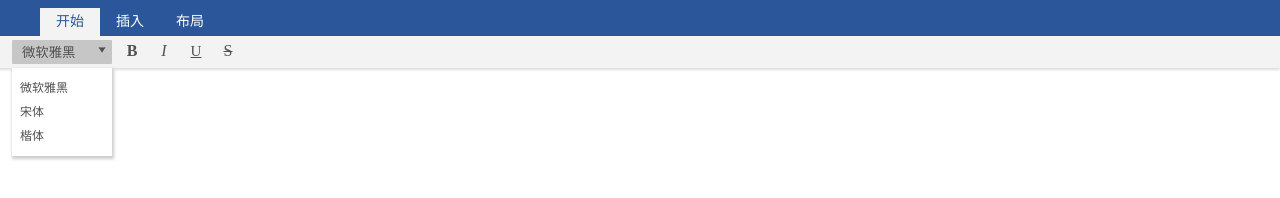
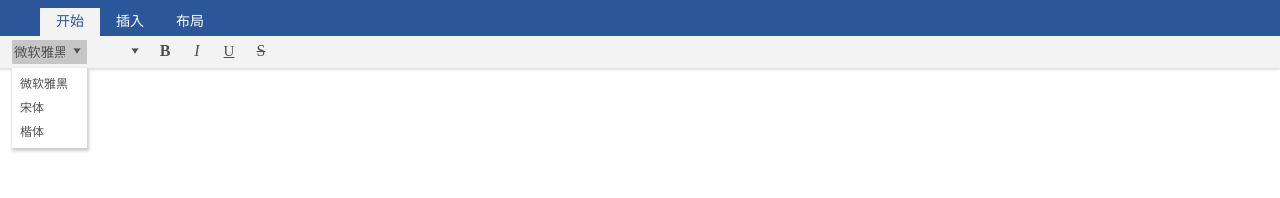
Before and after one commit to yszhu5/ZEditor, a website built with webpack: page example.html in a window 1280 px wide. Both pictures are taken after a click on the element 62 px from the left and 52 px from the top of the page. Built offline with nearby package versions, Linux system fonts and the light colour scheme.

Commit message:
字号工具封装

```diff
--- a/src/core/commands.ts
+++ b/src/core/commands.ts
@@ -1,3 +1,6 @@
+import { fontSizeOptions } from "./tool-bar";
+
+// 获取Range覆盖的所有node节点
 const getAllNodes = function(range: Range, callback?: Function): Array<Node> {
   let nodeList: Array<Node> = [];
   if(!range.collapsed) {
@@ -32,6 +35,7 @@ const getAllNodes = function(range: Range, callback?: Function): Array<Node> {
   return nodeList;
 }
 
+// 获取Node节点的所有叶子节点集合
 const getAllLeafNodes = function(node: Node, list?: Array<Node>): Array<Node> {
   !list && (list = []);
   let len = node.childNodes.length;
@@ -46,6 +50,7 @@ const getAllLeafNodes = function(node: Node, list?: Array<Node>): Array<Node> {
   return list;
 }
 
+// 计算当前选区的字体
 const queryFontName = function(): { fontName: string, fontNameList: Array<string> } {
   let fontName: string;
   let fontNameList: Array<string> = [];
@@ -70,8 +75,29 @@ const queryFontName = function(): { fontName: string, fontNameList: Array<string
   return { fontName, fontNameList };
 }
 
+// 设置当前选区的字号
+const setFontSize = function(fontSize: string): boolean {
+  if(!fontSize) {
+    return false;
+  }
+  let selection = window.getSelection();
+  for(let i=0; i<selection.rangeCount; i++) {
+    let range = selection.getRangeAt(i);
+    console.log(getAllNodes(range));
+  }
+
+}
+
 export const execCommand = function(cmdName: string, cmdParam?: string): boolean {
-  return document.execCommand(cmdName, false, cmdParam || null);
+  let result: boolean;
+  switch(cmdName) {
+    case "fontSize":
+      result = setFontSize(cmdParam);
+      break;
+    default:
+      result = document.execCommand(cmdName, false, cmdParam || null);
+  }
+  return result;
 }
 
 export const queryCommand = function(cmdName: string): boolean | string {
@@ -82,7 +108,6 @@ export const queryCommand = function(cmdName: string): boolean | string {
       break;
     default:
       result = document.queryCommandState(cmdName);
-      break;
   }
   return result;
 }
--- a/src/core/index.ts
+++ b/src/core/index.ts
@@ -1,4 +1,4 @@
-import { ToolItem, ToolBar, fontOptions } from "./tool-bar";
+import { ToolItem, ToolBar, fontOptions, fontSizeOptions } from "./tool-bar";
 import $Z from '../domUtil/index';
 import { execCommand, queryCommand } from "./commands";
 
@@ -19,7 +19,7 @@ export default class ZEditor {
     this.init();
   }
 
-  initToolBar() {
+  private initToolBar() {
     this.toolBar = new ToolBar({
       el: this.el,
       tools: this.tools,
@@ -27,13 +27,13 @@ export default class ZEditor {
     });
   }
 
-  initBody() {
+  private initBody() {
     this.$toolBar = this.el.querySelector(".tool-bar__wrap");
     if(this.$toolBar) {
       this.$body = document.createElement("div");
       this.$body.className = "editor-body__wrap";
       this.$body.contentEditable = "true";
-      fontOptions[0] && (this.$body.style.fontFamily = fontOptions[0].key);
+      this.setDeafultStyle();
       this.calcBodyHeight();
       this.el.appendChild(this.$body);
       this.focus();
@@ -43,18 +43,25 @@ export default class ZEditor {
     }
   }
 
+  setDeafultStyle() {  // 设置编辑区默认格式
+    let defaultFontName = fontOptions.find(option => option.default);
+    this.$body.style.fontFamily = defaultFontName.key;
+    let defaultFontSize = fontSizeOptions.find(option => option.default);
+    this.$body.style.fontSize = defaultFontSize.key;
+  }
+
   focus() { // 编辑器聚焦
     this.$body.focus();
     this.getSelection();
   }
 
-  calcBodyHeight() {
+  calcBodyHeight() { // 动态计算编辑区高度
     let top = this.$toolBar.clientHeight;
     let height = this.el.clientHeight;
     this.$body.style.height = Math.floor(height - top - 8) + "px";
   }
 
-  init() {
+  private init() { // 编辑器初始化
     this.el.style.position = "relative";
     this.el.className += " zditor__wrap";
     this.initToolBar();
@@ -62,7 +69,7 @@ export default class ZEditor {
     this.eventBind();
   }
 
-  toolCommand(evt: UIEvent, tool: ToolItem, cmdName?: string) { // 工具栏点击事件回调
+  private toolCommand(evt: UIEvent, tool: ToolItem, cmdName?: string) { // 工具栏点击事件回调
     let selection = window.getSelection();
     selection.removeAllRanges();
     this.ranges.forEach(range => {
@@ -84,13 +91,13 @@ export default class ZEditor {
     }
   }
 
-  execCommand(cmdName: string, cmdParam?: string, ranges?: Array<Range>) { // 执行command命令
+  execCommand(cmdName: string, cmdParam?: string, ranges?: Array<Range>) { // 对外接口，执行command命令
     ranges && (this.ranges = ranges);
     this.getSelection();
     execCommand(cmdName, cmdParam);
   }
 
-  queryCommand(cmdName: string, ranges?: Array<Range>, ) { // 查询command状态
+  queryCommand(cmdName: string, ranges?: Array<Range>, ) { // 对外接口，查询command状态
     ranges && (this.ranges = ranges);
     this.getSelection();
     return queryCommand(cmdName);
@@ -109,7 +116,7 @@ export default class ZEditor {
     }
   }
 
-  eventBind() {
+  private eventBind() { // 编辑器初始化事件绑定
     let vm = this;
     vm.getSelection = vm.getSelection.bind(vm);
     vm.calcBodyHeight = vm.calcBodyHeight.bind(vm);
--- a/src/core/tool-bar.ts
+++ b/src/core/tool-bar.ts
@@ -8,10 +8,11 @@ interface Tool { base: Array<ToolItem | string>, insert: Array<ToolItem>, layout
 interface ToolMap {
   [index: string]: string
 };
-interface OptionItem { key: string, value: string };
+interface OptionItem { key: string, value: string, default?: boolean };
 
 const baseTools: ToolMap = {
   "fontName": "字体",
+  "fontSize": "字号",
   "bold": "加粗",
   "italic": "斜体",
   "underline": "下划线",
@@ -20,9 +21,29 @@ const baseTools: ToolMap = {
 };
 
 export const fontOptions: Array<OptionItem> = [
-  { key: `微软雅黑, "Microsoft YaHei"`, value: "微软雅黑" },
+  { key: `微软雅黑, "Microsoft YaHei"`, value: "微软雅黑", default: true },
   { key: `宋体, SimSun`, value: "宋体" },
   { key: "KaiTi", value: "楷体" }
+];
+
+export const fontSizeOptions: Array<OptionItem> = [
+  { key: "42pt", value: "初号" },
+  { key: "36pt", value: "小初" },
+  { key: "28pt", value: "一号" },
+  { key: "24pt", value: "小一" },
+  { key: "22pt", value: "二号" },
+  { key: "18pt", value: "小二" },
+  { key: "16pt", value: "三号" },
+  { key: "15pt", value: "小三" },
+  { key: "14pt", value: "四号" },
+  { key: "12pt", value: "小四", default: true },
+  { key: "11pt", value: "五号" },
+  { key: "9pt", value: "小五" },
+  { key: "8pt", value: "六号" },
+  { key: "7pt", value: "小六" },
+  { key: "6pt", value: "七号" },
+  { key: "7pt", value: "小六" },
+  { key: "5pt", value: "八号" }
 ];
 
 export class ToolBar {
@@ -104,17 +125,12 @@ export class ToolBar {
     $baseTool.appendChild(fragment);
   }
 
-  destoryTool(): void {
-
-  }
-
   setActiveTab(evt: UIEvent, target: HTMLElement ) {
     let key: string =  target.getAttribute("key");
     if(this.tab.activeTab.key !== key) {
       this.tab.activeTab = this.tab.tabList.find(tab => tab.key === key);
-      let activeTab = this.el.querySelector(".tool-bar__tab-item.is-active");
-      activeTab.className = activeTab.className.replace(/ is-active/g, "");
-      target.className += " is-active";
+      $Z(".zditor__wrap .tool-bar__tab-item").toggleClass("is-active", false);
+      $Z(target).toggleClass("is-active", true);
     }
   }
 
@@ -129,11 +145,14 @@ export class ToolBar {
     switch(tool.key) {
       case "fontName": // 字体工具初始化
         tool.setState = setFontName.bind(tool);
-        $item = this.initFontFamily(tool);
+        $item = this.initFontSelect(tool, fontOptions);
         break;
       case "foreColor": // 字体颜色工具初始化
         break;
       case "fontSize": // 字号工具初始化
+        tool.setState = setFontSize.bind(tool);
+        $item = this.initFontSelect(tool, fontSizeOptions);
+        break;
       default: // bold, italic, underline, strikeThrough
         tool.setState = setButtonActive.bind(tool);
         $item = this.initButton(tool);
@@ -152,24 +171,36 @@ export class ToolBar {
     return $button;
   }
 
-  initFontFamily(tool: ToolItem): HTMLElement {
+  initFontSelect(tool: ToolItem, options: Array<OptionItem>): HTMLElement { // 初始化字体下拉选择工具（fontName & fontSize）
     let $select: HTMLElement = document.createElement("div");
     $select.className = "zeditor-tool__item " + tool.key;
     $select.innerHTML = `<input type="text" class="select-input" /><span class="icon"><i class="ze-icon-arrow--down"></i></span>`;
-    setSelectValue($select, fontOptions);
+    setSelectValue($select, options);
     // 创建弹出层
-    let $popper = this.createPopper(fontOptions, { top: 28, height: 300 }, (evt?: UIEvent, option?: OptionItem) => {
-      setSelectValue($select, fontOptions, option);
+    let $popper = this.createPopper(options, { top: 28, height: 300 }, (evt?: UIEvent, option?: OptionItem) => {
+      setSelectValue($select, options, option);
       this.onCommand(evt, tool, option.key);
     });
     $select.appendChild($popper);
-    let vm = $Z($select); // 下拉框事件绑定
+    // 下拉框事件绑定
+    let vm = $Z($select);
     vm.on("click", (evt: UIEvent, target: HTMLElement) => {
       evt.stopPropagation();
       vm.toggleClass("show");
     });
     $Z(document.body).on("click", (evt: UIEvent, target: HTMLElement) => { // 点击空白处关闭下拉框
       vm.toggleClass("show", false);
+    });
+    return $select;
+  }
+
+  initFontSize(tool: ToolItem): HTMLElement { // 初始化字号选择工具
+    let $select: HTMLElement = document.createElement("div");
+    $select.className = "zeditor-tool__item " + tool.key;
+    $select.innerHTML = `<input type="text" class="select-input" /><span class="icon"><i class="ze-icon-arrow--down"></i></span>`;
+    this.createPopper(fontSizeOptions, { top: 28, height: 300 }, (evt?: UIEvent, option?: OptionItem) => {
+      setSelectValue($select, fontOptions, option);
+      this.onCommand(evt, tool, option.key);
     });
     return $select;
   }
@@ -212,6 +243,10 @@ function setFontName(this: ToolItem) {
   }
 }
 
+function setFontSize(this: ToolItem) {
+
+}
+
 function setSelectValue(select: HTMLElement, options: Array<OptionItem>, option?: OptionItem | string) {
   let value: string = "";
   let $input: HTMLInputElement  = select.querySelector("input.select-input");
--- a/src/styles/zeditor.base.css
+++ b/src/styles/zeditor.base.css
@@ -36,6 +36,7 @@
 }
 
 .zeditor-tool__item {
+  position: relative;
   height: 24px;
   line-height: 24px;
   width: 24px;
@@ -48,42 +49,51 @@
 }
 
 .zeditor-tool__item.is-active,
+.zeditor-tool__item.show,
 .zeditor-tool__item:hover {
   background-color: #c6c6c6;
 }
 
-.zeditor-tool__item.fontName {
-  width: 100px;
-  position: relative;
-}
-
-.zeditor-tool__item.fontName input {
-  width: 80px;
+.zeditor-tool__item input {
+  width: calc(100% - 20px);
   height: 22px;
+  padding-left: 2px;
   border: none;
   outline: none;
   vertical-align: top;
   background-color: transparent;
   color: #505050;
-  padding: 0 8px;
   box-sizing: border-box;
 }
 
-.zeditor-tool__item.fontName.show {
-  background-color: #c6c6c6;
+.zeditor-tool__item .icon {
+  display: inline-block;
+  line-height: 24px;
+  width: 20px;
+  text-align: center;
+  padding-top: 3px;
+  box-sizing: border-box;
 }
 
-.zeditor-tool__item.fontName.show .ze-popper__wrap {
+.zeditor-tool__item.show .ze-popper__wrap {
   display: block;
 }
 
-.zeditor-tool__item.fontName .icon {
-  display: inline-block;
-  line-height: 24px;
-  height: 24px;
-  padding-top: 2px;
-  box-sizing: border-box;
+.zeditor-tool__item.fontName {
+  width: 75px;
 }
+
+.zeditor-tool__item.fontSize {
+  width: 50px;
+}
+
+
+
+
+
+
+
+
 
 
 .tool-bar__title {
@@ -147,16 +157,25 @@
   position: absolute;
   left: 0;
   width: 100%;
+  min-width: 75px;
   max-height: 300px;
   overflow: hidden auto;
   display: none;
   z-index: 10;
   background-color: #fff;
   margin: 0;
-  padding: 8px;
+  padding: 4px 0;
   box-sizing: border-box;
-  text-align: left;
   list-style: none;
-  font-size: 12px;
   box-shadow: 1px 2px 3px 1px #ccc;
 }
+
+.ze-popper__item {
+  padding: 0 8px;
+  text-align: left;
+  font-size: 12px;
+}
+
+.ze-popper__item:hover {
+  background-color: #f3f3f3;
+}
```
